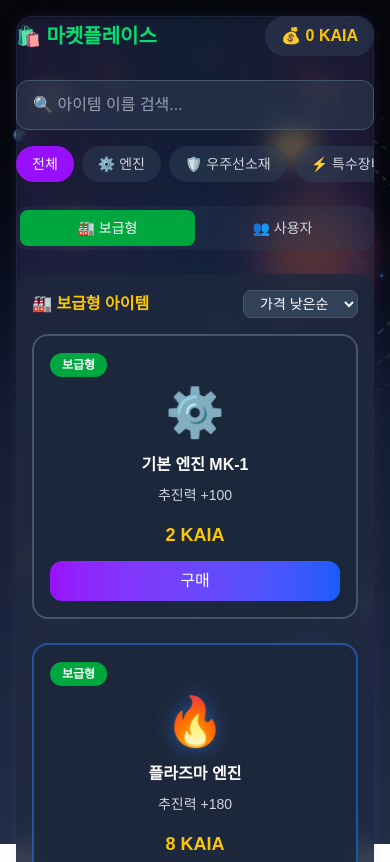
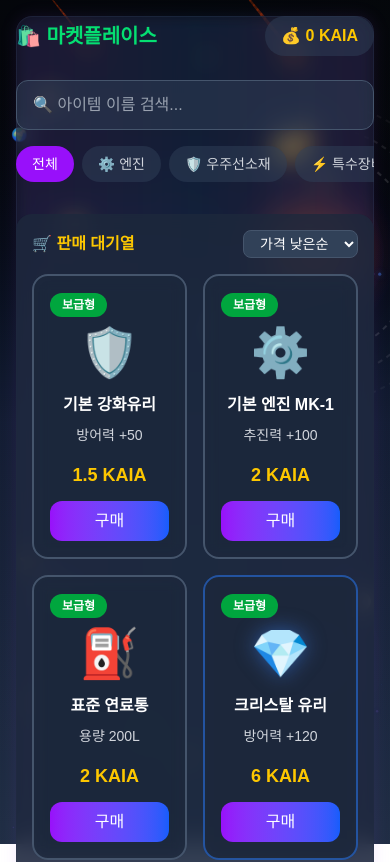
Before and after one commit to kaia-baytamins/fe, a Next.js app: page /market in a window 390 px wide. Shown: the top 862 px of the page. Built offline with nearby package versions, Linux system fonts and the light colour scheme.

Commit message:
Frontend and api call Modify

```diff
--- a/src/app/explore/page.tsx
+++ b/src/app/explore/page.tsx
@@ -13,15 +13,24 @@ interface ExplorePageProps {
 
 export default function ExplorePage({ profile }: ExplorePageProps) {
   const [activeSection, setActiveSection] = useState<ExploreSection>('launchpad');
+  const [launchpadKey, setLaunchpadKey] = useState(0);
+
+  const handleSectionChange = (section: ExploreSection) => {
+    if (section === 'launchpad') {
+      // LaunchPad로 돌아올 때 키를 변경해서 컴포넌트를 새로 렌더링
+      setLaunchpadKey(prev => prev + 1);
+    }
+    setActiveSection(section);
+  };
 
   const renderSection = () => {
     switch (activeSection) {
       case 'launchpad':
-        return <LaunchPad setActiveSection={setActiveSection} profile={profile} />;
+        return <LaunchPad key={`launchpad-${launchpadKey}`} setActiveSection={handleSectionChange} profile={profile} />;
       case 'maintenance':
-        return <SpaceshipMaintenance setActiveSection={setActiveSection} />;
+        return <SpaceshipMaintenance key="maintenance" setActiveSection={handleSectionChange} />;
       default:
-        return <LaunchPad setActiveSection={setActiveSection} profile={profile} />;
+        return <LaunchPad key={`launchpad-default-${launchpadKey}`} setActiveSection={handleSectionChange} profile={profile} />;
     }
   };
 
--- a/src/app/market/page.tsx
+++ b/src/app/market/page.tsx
@@ -28,10 +28,10 @@ interface Item {
 export default function MarketPage() {
   const { getNumericBalance } = useWallet();
   const [currentCategory, setCurrentCategory] = useState('all');
-  const [currentMarketType, setCurrentMarketType] = useState<'mint' | 'user' | 'quest'>('mint');
   const [showItemModal, setShowItemModal] = useState(false);
   const [selectedItem, setSelectedItem] = useState<Item | null>(null);
   const [searchQuery, setSearchQuery] = useState('');
+  const [sortOrder, setSortOrder] = useState('price-low');
 
   const itemData: Record<string, Item> = {
     'basic_engine': {
@@ -125,11 +125,28 @@ export default function MarketPage() {
   };
 
   const getFilteredItems = () => {
-    return Object.values(itemData).filter(item => {
-      const matchesType = currentMarketType === 'mint' ? item.type === 'mint' : item.type !== 'mint';
+    let items = Object.values(itemData).filter(item => {
+      const matchesCategory = currentCategory === 'all' || item.category === currentCategory;
       const matchesSearch = searchQuery === '' || item.name.toLowerCase().includes(searchQuery.toLowerCase());
-      return matchesType && matchesSearch;
+      return matchesCategory && matchesSearch;
     });
+
+    // 가격 정렬 적용
+    items.sort((a, b) => {
+      const priceA = parseFloat(a.price.replace(' KAIA', ''));
+      const priceB = parseFloat(b.price.replace(' KAIA', ''));
+
+      switch (sortOrder) {
+        case 'price-low':
+          return priceA - priceB;
+        case 'price-high':
+          return priceB - priceA;
+        default:
+          return 0;
+      }
+    });
+
+    return items;
   };
 
   const openItemModal = (itemId: string) => {
@@ -173,9 +190,7 @@ export default function MarketPage() {
 
         <SearchAndFilter
           currentCategory={currentCategory}
-          currentMarketType={currentMarketType}
           onCategoryChange={setCurrentCategory}
-          onMarketTypeChange={setCurrentMarketType}
           onSearch={setSearchQuery}
         />
 
@@ -183,17 +198,21 @@ export default function MarketPage() {
         <div className="bg-slate-800/80 backdrop-blur-sm rounded-2xl p-4 mb-6">
           <div className="flex items-center justify-between mb-4">
             <h2 className="text-yellow-400 font-bold flex items-center gap-2">
-              {currentMarketType === 'mint' ? '🏭 보급형 아이템' : '👥 사용자 판매 아이템'}
+              🛒 판매 대기열
             </h2>
 
-            <select className="bg-slate-700 text-white px-3 py-1 rounded-lg text-sm border border-slate-600">
+            <select
+              className="bg-slate-700 text-white px-3 py-1 rounded-lg text-sm border border-slate-600"
+              value={sortOrder}
+              onChange={(e) => setSortOrder(e.target.value)}
+            >
               <option value="price-low">가격 낮은순</option>
               <option value="price-high">가격 높은순</option>
               <option value="popular">인기순</option>
             </select>
           </div>
 
-          <div className="grid grid-cols-1 sm:grid-cols-2 gap-6">
+          <div className="grid grid-cols-2 gap-4">
             {filteredItems.map((item) => (
               <StaticItemCard
                 key={item.id}
--- a/src/components/explore/LaunchPad.tsx
+++ b/src/components/explore/LaunchPad.tsx
@@ -48,7 +48,7 @@ export default function LaunchPad({ setActiveSection, profile }: LaunchPadProps)
     // SpaceshipMaintenance와 동일한 매핑 구조 사용
     const categoryMapping = {
       engine: { name: '엔진', icon: '⚙️' },
-      material: { name: '재질', icon: '🛠️' },
+      material: { name: '우주선소재', icon: '🛡️' },
       specialEquipment: { name: '특수장비', icon: '⚡' },
       fuelTank: { name: '연료', icon: '⛽' }
     };
@@ -59,10 +59,10 @@ export default function LaunchPad({ setActiveSection, profile }: LaunchPadProps)
         key,
         equippedItem,
         hasItemId: equippedItem?.itemId,
-        itemInfo: equippedItem?.itemId ? getItemById(equippedItem.itemId) : null
+        itemInfo: (equippedItem?.itemId !== undefined && equippedItem?.itemId !== null) ? getItemById(equippedItem.itemId) : null
       });
 
-      if (equippedItem && equippedItem.itemId) {
+      if (equippedItem && equippedItem.itemId !== undefined && equippedItem.itemId !== null) {
         const itemInfo = getItemById(equippedItem.itemId);
         if (itemInfo) {
           equipped.push({
--- a/src/components/explore/SpaceshipMaintenance.tsx
+++ b/src/components/explore/SpaceshipMaintenance.tsx
@@ -90,7 +90,9 @@ export default function SpaceshipMaintenance({ setActiveSection }: SpaceshipMain
 
       let filtered = [];
       const inventoryIds = Object.keys(inventoryData.inventory).map(id => parseInt(id)); // API 응답에서 itemId 추출
-      const equippedIds = Object.values(equippedItems).map(item => item?.itemId).filter(Boolean);
+      const equippedIds = Object.values(equippedItems)
+        .map(item => item?.itemId)
+        .filter(id => id !== undefined && id !== null);
 
       switch (selectedCategory) {
         case 'engine':
@@ -117,11 +119,11 @@ export default function SpaceshipMaintenance({ setActiveSection }: SpaceshipMain
           filtered = [];
       }
 
-      // 일단 items.json의 equipped 속성 사용 (나중에 API로 교체)
-      // filtered = filtered.map(item => ({
-      //   ...item,
-      //   equipped: equippedIds.includes(item.id)
-      // }));
+      // API 데이터를 사용해서 장착 상태 업데이트
+      filtered = filtered.map(item => ({
+        ...item,
+        equipped: equippedIds.includes(item.id)
+      }));
 
       setFilteredItems(filtered);
     };
@@ -185,7 +187,7 @@ export default function SpaceshipMaintenance({ setActiveSection }: SpaceshipMain
 
   const categories = [
     { id: 'engine', name: '엔진', icon: '⚙️' },
-    { id: 'material', name: '재질', icon: '🛠️' },
+    { id: 'material', name: '우주선소재', icon: '🛡️' },
     { id: 'special', name: '특수장비', icon: '⚡' },
     { id: 'fuel', name: '연료', icon: '⛽' },
   ];
@@ -229,7 +231,7 @@ export default function SpaceshipMaintenance({ setActiveSection }: SpaceshipMain
             };
 
             const equippedItem = equippedItems[categoryMapping[category.id]];
-            const itemInfo = equippedItem ? getItemById(equippedItem.itemId) : null;
+            const itemInfo = (equippedItem && equippedItem.itemId !== undefined && equippedItem.itemId !== null) ? getItemById(equippedItem.itemId) : null;
 
             return (
               <div
--- a/src/components/market/SearchAndFilter.tsx
+++ b/src/components/market/SearchAndFilter.tsx
@@ -1,16 +1,12 @@
 interface SearchAndFilterProps {
   currentCategory: string;
-  currentMarketType: 'mint' | 'user' | 'quest';
   onCategoryChange: (category: string) => void;
-  onMarketTypeChange: (type: 'mint' | 'user' | 'quest') => void;
   onSearch: (query: string) => void;
 }
 
 export default function SearchAndFilter({
   currentCategory,
-  currentMarketType,
   onCategoryChange,
-  onMarketTypeChange,
   onSearch
 }: SearchAndFilterProps) {
   const categories = [
@@ -50,29 +46,6 @@ export default function SearchAndFilter({
         ))}
       </div>
 
-      {/* 마켓 타입 토글 */}
-      <div className="flex bg-slate-700/30 rounded-xl p-1">
-        <button
-          className={`flex-1 py-2 px-4 rounded-lg text-sm font-medium transition-all ${
-            currentMarketType === 'mint'
-              ? 'bg-green-600 text-white'
-              : 'text-gray-300 hover:text-white'
-          }`}
-          onClick={() => onMarketTypeChange('mint')}
-        >
-          🏭 보급형
-        </button>
-        <button
-          className={`flex-1 py-2 px-4 rounded-lg text-sm font-medium transition-all ${
-            currentMarketType === 'user'
-              ? 'bg-blue-600 text-white'
-              : 'text-gray-300 hover:text-white'
-          }`}
-          onClick={() => onMarketTypeChange('user')}
-        >
-          👥 사용자
-        </button>
-      </div>
     </div>
   );
 }
```
